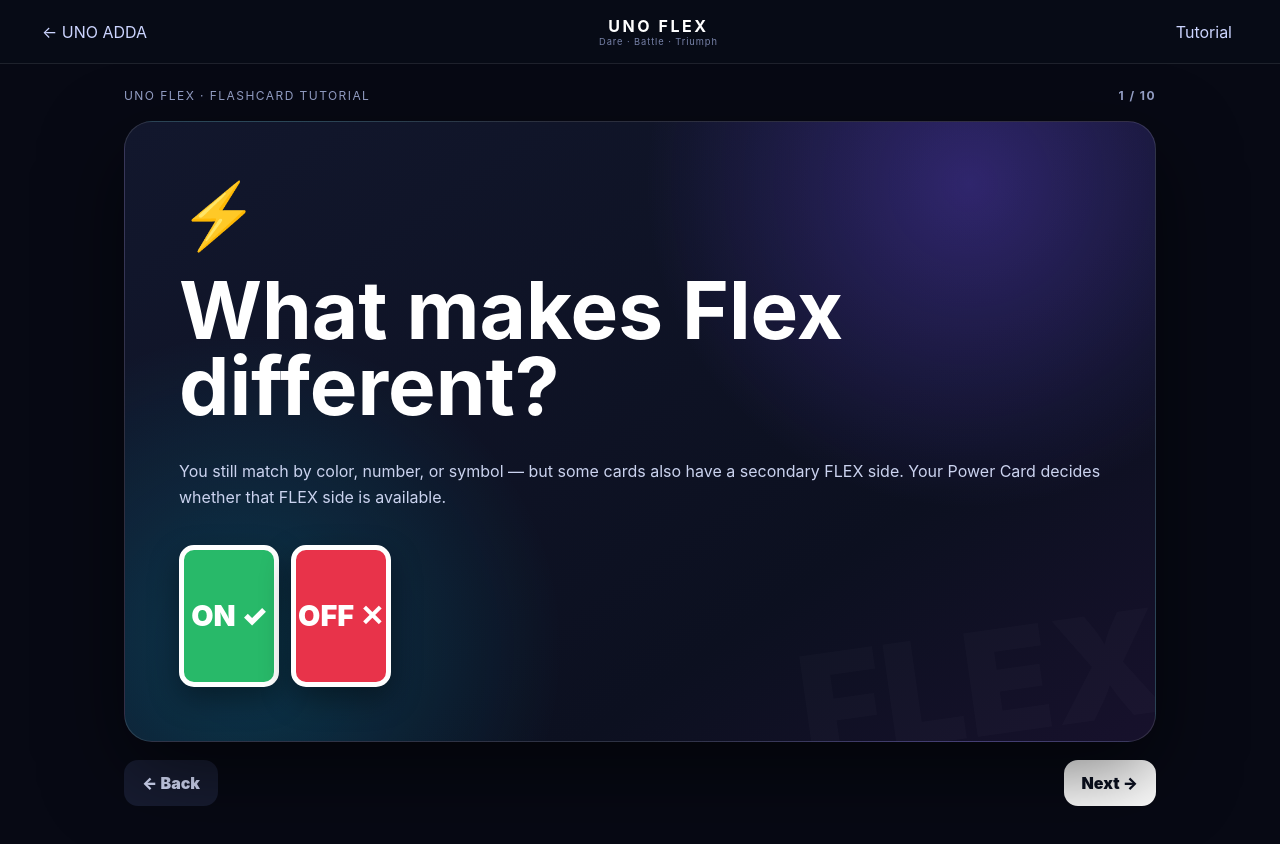
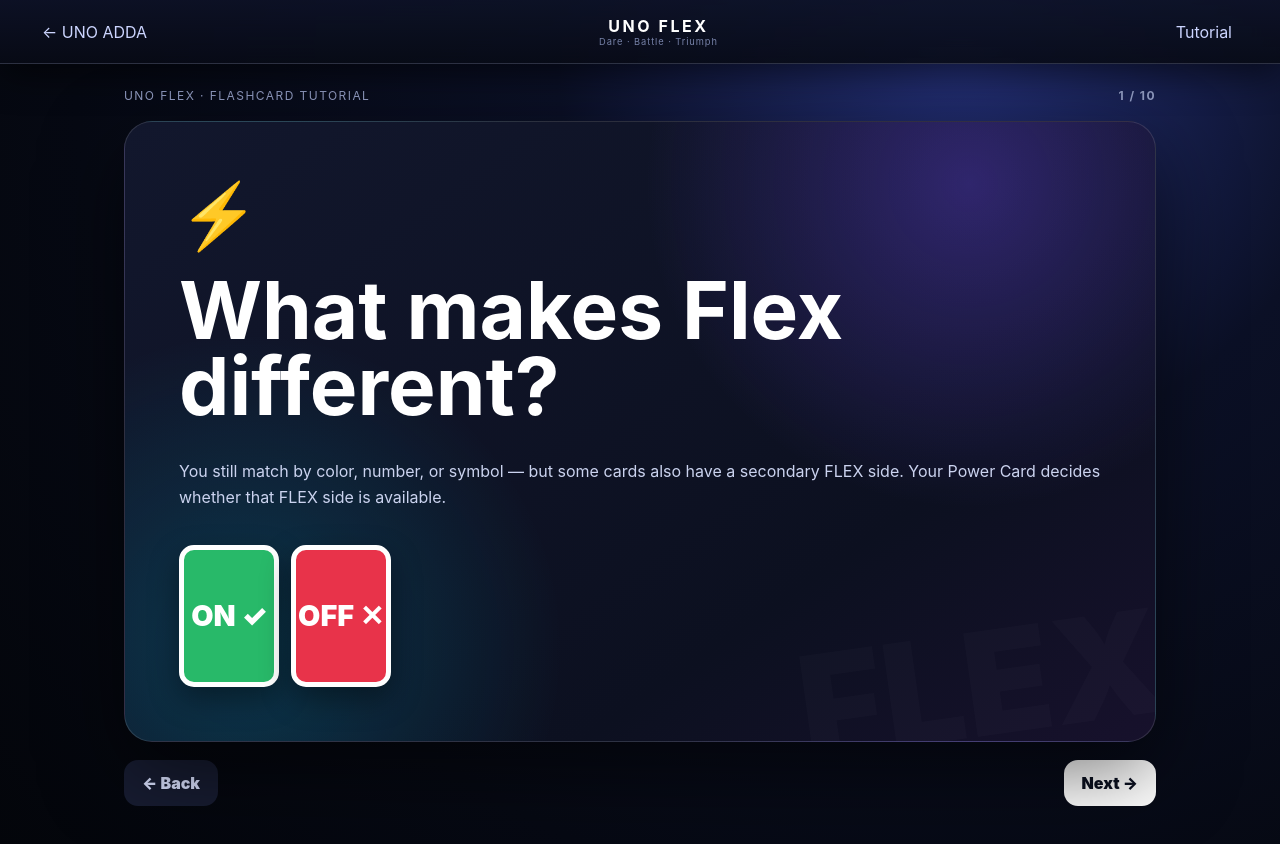
Before and after one commit to dbteertha/uno-adda-dbt, a website: page client/flex/index.html in a window 1280 px wide. Drawn offline with nearby package versions, Linux system fonts and the light colour scheme.

Commit message:
Load Flex waiting room enhancements

```diff
--- a/client/flex/index.html
+++ b/client/flex/index.html
@@ -8,6 +8,7 @@
   <link rel="stylesheet" href="/flex/flex.css" />
   <script defer src="/socket.io/socket.io.js"></script>
   <script defer src="/flex/flex.js"></script>
+  <script defer src="/flex/enhancements.js"></script>
 </head>
 <body class="flex-theme">
 <header class="flex-top"><a href="/">← UNO ADDA</a><div><b>UNO FLEX</b><small>Dare · Battle · Triumph</small></div><button id="tutorial-again">Tutorial</button></header>
```
